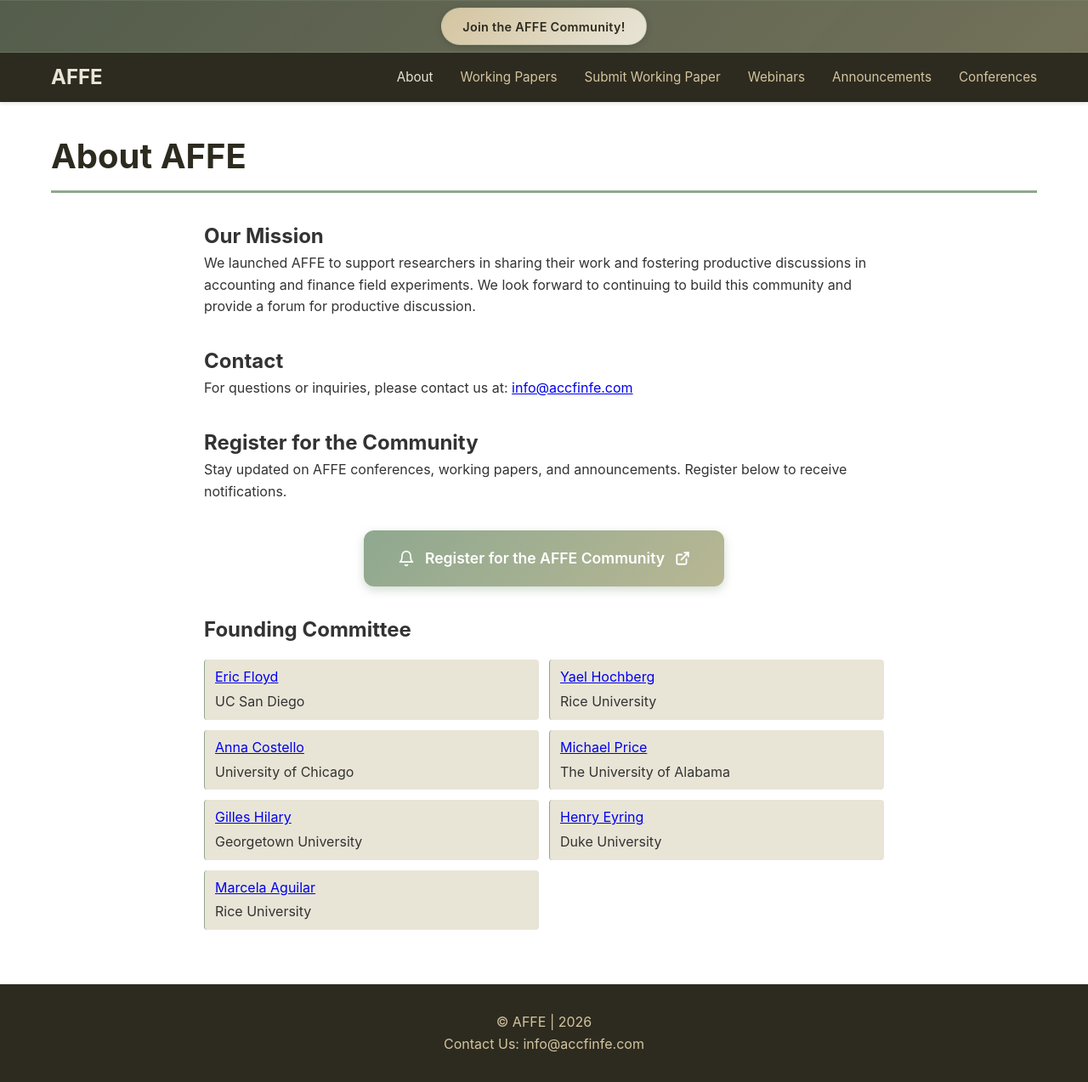
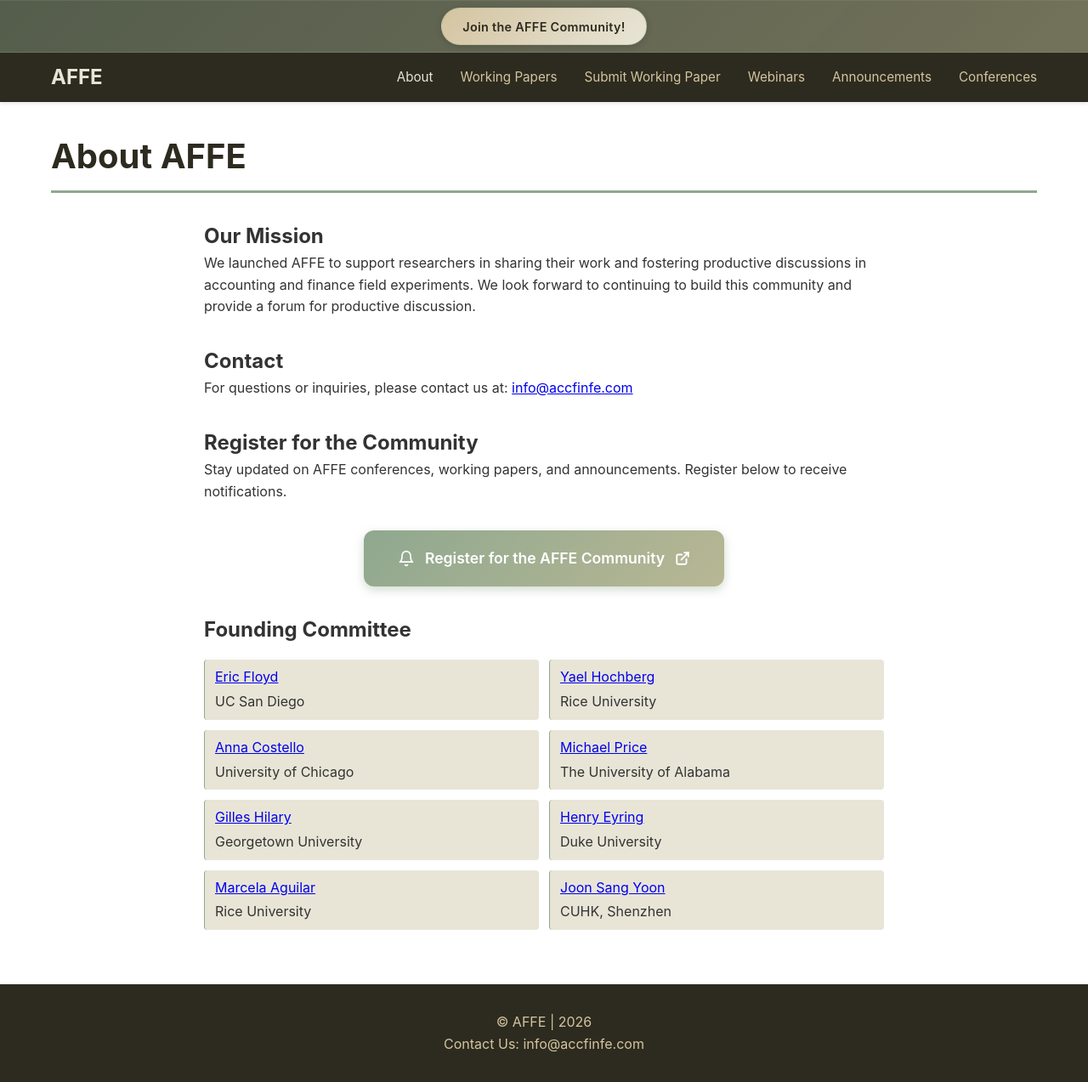
Before and after one commit to marceaguilar/affe-website, a Jekyll site: the page built from pages/about.md, in a window 1280 px wide. Shown: the whole page at 85% size. Built offline with Jekyll 4.4.1, drawn with Linux system fonts in a browser that asks for light colours.

Commit message:
Add Joon Sang Yoon to Founding Committee

```diff
--- a/pages/about.md
+++ b/pages/about.md
@@ -24,6 +24,9 @@
   - name: "Marcela Aguilar"
     institution: "Rice University"
     link: "https://marceaguilar.com/"
+  - name: "Joon Sang Yoon"
+    institution: "CUHK, Shenzhen"
+    link: "https://www.jun-yoon.com/home"
 ---
 
 ## Our Mission
```
